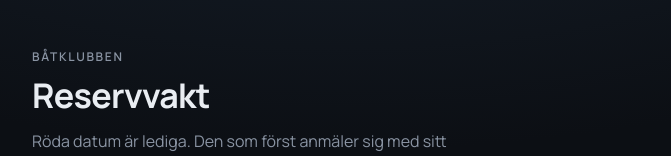
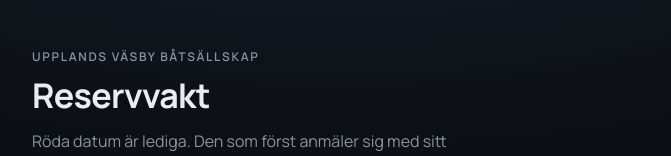
Before and after one commit to noroffben/uvb, a website: page public/index.html in a window 1280 px wide. Shown: the top 156 px of the page, without its empty margins (304-975 px from the left). Drawn offline with Linux system fonts and the light colour scheme; no server answers.

Commit message:
Update eyebrow text in index.html

```diff
--- a/public/index.html
+++ b/public/index.html
@@ -14,7 +14,7 @@
   <main class="wrap">
     <header class="top">
       <div>
-        <p class="eyebrow" id="eyebrow">Båtklubben</p>
+        <p class="eyebrow" id="eyebrow">Upplands Väsby Båtsällskap</p>
         <h1>Reservvakt</h1>
         <p class="lead" id="lead">Röda datum är lediga. Den som först anmäler sig med sitt medlemsnummer får passet. Vill du ångra en bokning, kontakta vaktansvarig.</p>
       </div>
```
